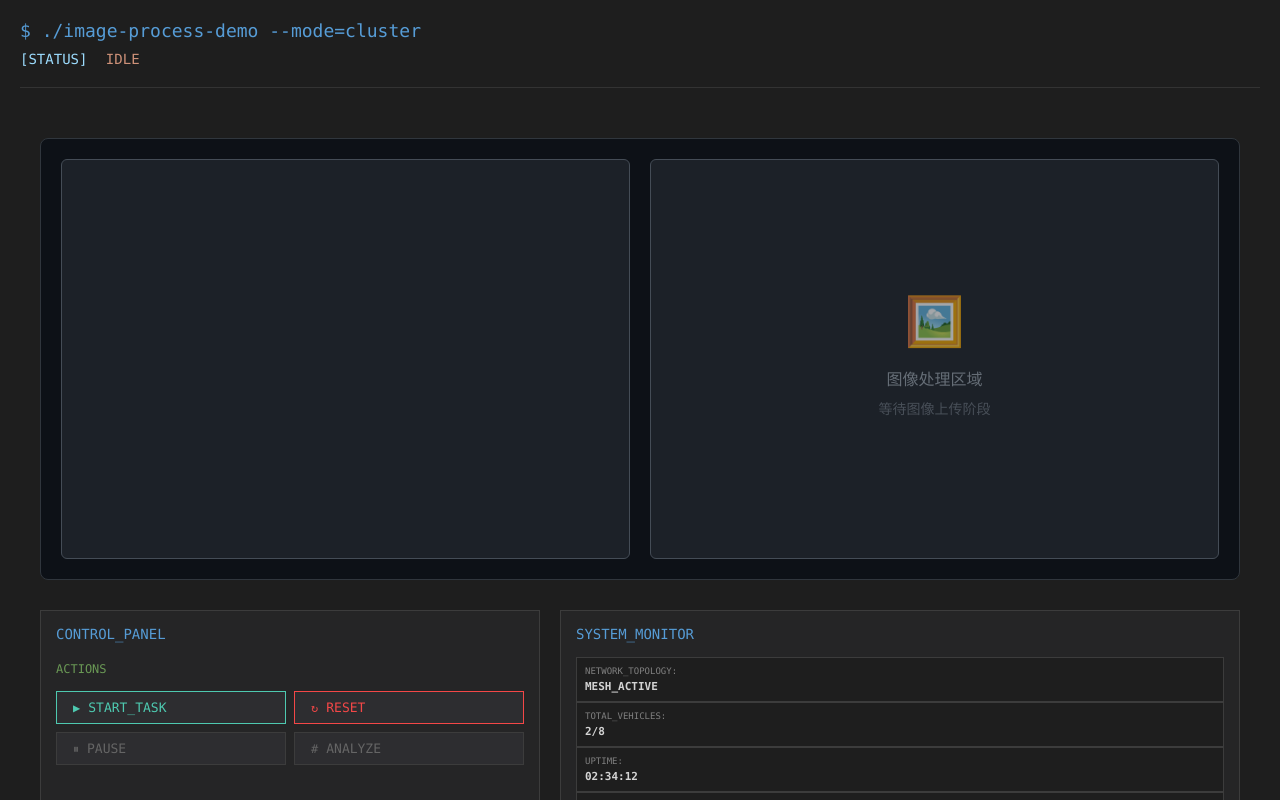
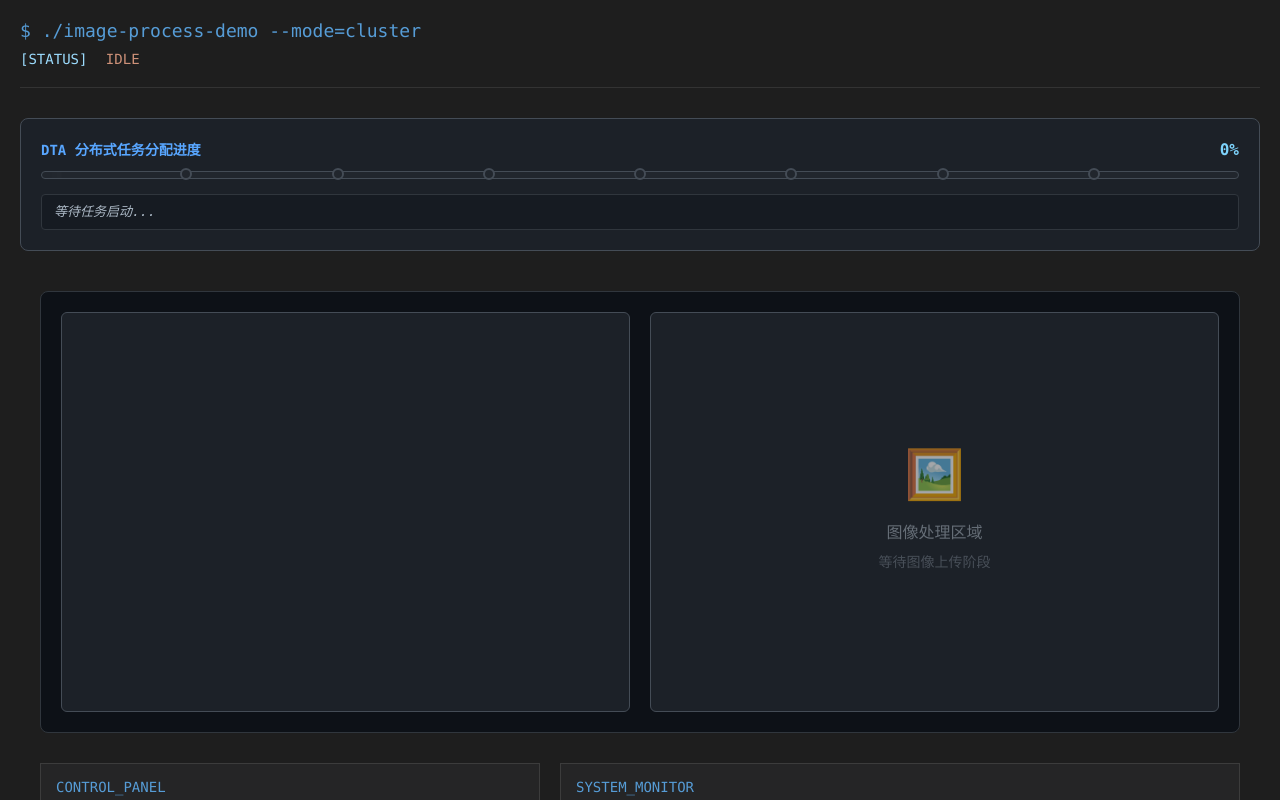
Before and after one commit to Jarmaginer/image-process-demo, a React (Create React App) app: page / in a window 1280 px wide. Shown: the top 800 px of the page. Built offline with nearby package versions, Linux system fonts and the light colour scheme.

Commit message:
初步完成

```diff
--- a/src/App.css
+++ b/src/App.css
@@ -42,6 +42,124 @@ body {
 .system-status span {
   color: #ce9178;
   margin-left: 10px;
+}
+
+/* 顶部进度条区域 */
+.progress-section {
+  background: #1c2128;
+  border: 1px solid #444c56;
+  border-radius: 8px;
+  padding: 20px;
+  margin-bottom: 20px;
+  font-family: 'Consolas', monospace;
+}
+
+.progress-info {
+  display: flex;
+  justify-content: space-between;
+  align-items: center;
+  margin-bottom: 12px;
+}
+
+.progress-label {
+  font-size: 14px;
+  color: #58a6ff;
+  font-weight: 600;
+}
+
+.progress-percentage {
+  font-size: 16px;
+  color: #7dd3fc;
+  font-weight: bold;
+}
+
+.progress-bar-wrapper {
+  position: relative;
+  margin-bottom: 15px;
+}
+
+.progress-bar-track {
+  width: 100%;
+  height: 8px;
+  background: #21262d;
+  border: 1px solid #444c56;
+  border-radius: 4px;
+  overflow: hidden;
+}
+
+.progress-bar-fill {
+  height: 100%;
+  background: linear-gradient(90deg, #58a6ff 0%, #7dd3fc 100%);
+  transition: width 0.4s ease;
+  position: relative;
+}
+
+.progress-bar-fill::after {
+  content: '';
+  position: absolute;
+  top: 0;
+  right: 0;
+  width: 20px;
+  height: 100%;
+  background: linear-gradient(90deg, transparent 0%, rgba(255, 255, 255, 0.3) 100%);
+  animation: shimmer 2s infinite;
+}
+
+@keyframes shimmer {
+  0% { transform: translateX(-20px); opacity: 0; }
+  50% { opacity: 1; }
+  100% { transform: translateX(20px); opacity: 0; }
+}
+
+.progress-steps {
+  position: absolute;
+  top: 50%;
+  left: 0;
+  right: 0;
+  height: 2px;
+  transform: translateY(-50%);
+  display: flex;
+  justify-content: space-evenly;
+  padding: 0;
+}
+
+.progress-step {
+  width: 12px;
+  height: 12px;
+  border-radius: 50%;
+  background: #21262d;
+  border: 2px solid #444c56;
+  transform: translateY(-50%);
+  transition: all 0.3s ease;
+}
+
+.progress-step.completed {
+  background: #238636;
+  border-color: #2ea043;
+  box-shadow: 0 0 8px rgba(46, 160, 67, 0.4);
+}
+
+.progress-step.active {
+  background: #58a6ff;
+  border-color: #7dd3fc;
+  box-shadow: 0 0 12px rgba(88, 166, 255, 0.6);
+  animation: pulse 1.5s infinite;
+}
+
+@keyframes pulse {
+  0%, 100% { transform: translateY(-50%) scale(1); }
+  50% { transform: translateY(-50%) scale(1.2); }
+}
+
+.progress-description {
+  font-size: 13px;
+  color: #adbac7;
+  line-height: 1.4;
+  padding: 8px 12px;
+  background: #161b22;
+  border: 1px solid #30363d;
+  border-radius: 4px;
+  font-style: italic;
 }
 
 /* 主要内容区域 - 重新设计布局 */
--- a/src/App.js
+++ b/src/App.js
@@ -290,12 +290,65 @@ function App() {
     return <NodePanel nodes={nodes} />;
   }
 
+  // 计算进度百分比 - 对齐到space-evenly分布的点
+  const calculateProgress = () => {
+    if (!isTaskStarted) return 0;
+    if (systemState === 'FINISHED') return 100;
+
+    // space-evenly会把7个点分布在8个等分区间中
+    // 第1个点在1/8位置，第2个点在2/8位置，第3个点在3/8位置...
+    // 所以当前点的位置 = currentStepIndex / 8 * 100
+
+    const pointPosition = (currentStepIndex / 8) * 100;
+    return pointPosition;
+  };
+
+  // 获取当前步骤描述
+  const getCurrentStepDescription = () => {
+    if (!isTaskStarted) return "等待任务启动...";
+    if (systemState === 'FINISHED') return "所有任务已完成";
+    return `步骤 ${currentStepIndex}/7: ${processSteps[currentStepIndex]?.process || "处理中..."}`;
+  };
+
   return (
     <div className="App">
       <div className="app-header">
         <h1>$ ./image-process-demo --mode=cluster</h1>
         <div className="system-status">
           [STATUS] <span className={`status-${systemState.toLowerCase()}`}>{systemState}</span>
+        </div>
+      </div>
+
+      {/* 顶部进度条区域 */}
+      <div className="progress-section">
+        <div className="progress-info">
+          <span className="progress-label">DTA 分布式任务分配进度</span>
+          <span className="progress-percentage">{calculateProgress()}%</span>
+        </div>
+        <div className="progress-bar-wrapper">
+          <div className="progress-bar-track">
+            <div
+              className="progress-bar-fill"
+              style={{ width: `${calculateProgress()}%` }}
+            />
+          </div>
+          <div className="progress-steps">
+            {processSteps.slice(1).map((step, index) => {
+              const stepNumber = index + 1; // 步骤编号，从1开始
+              const isCompleted = stepNumber < currentStepIndex;
+              const isActive = stepNumber === currentStepIndex;
+
+              return (
+                <div
+                  key={index}
+                  className={`progress-step ${isCompleted ? 'completed' : ''} ${isActive ? 'active' : ''}`}
+                />
+              );
+            })}
+          </div>
+        </div>
+        <div className="progress-description">
+          {getCurrentStepDescription()}
         </div>
       </div>
 
--- a/src/components/ImagePanel.js
+++ b/src/components/ImagePanel.js
@@ -354,7 +354,6 @@ const ImagePanel = ({ currentStep, onImageUploaded, uploadedImage, imageBlocks }
             <div className="image-display">
               <canvas ref={canvasRef} className="image-canvas" />
               <div className="upload-success">
-                <p>✅ 图像上传成功！</p>
                 <button
                   className="upload-new-btn"
                   onClick={handleUploadClick}
@@ -403,8 +402,6 @@ const ImagePanel = ({ currentStep, onImageUploaded, uploadedImage, imageBlocks }
             <canvas ref={canvasRef} className="image-canvas" />
             {imageBlocks && imageBlocks.length > 0 && (
               <div className="blocks-info">
-                <p>✅ 已生成 {imageBlocks.length} 个图像块</p>
-                <p>🔄 准备分配到节点</p>
               </div>
             )}
           </div>
@@ -416,8 +413,6 @@ const ImagePanel = ({ currentStep, onImageUploaded, uploadedImage, imageBlocks }
             <canvas ref={canvasRef} className="image-canvas" />
             {imageBlocks && imageBlocks.length > 0 && (
               <div className="blocks-info processing">
-                <p>✅ 已生成 {imageBlocks.length} 个图像块</p>
-                <p>🟢 图像块正在依次分配到节点</p>
               </div>
             )}
           </div>
@@ -429,8 +424,6 @@ const ImagePanel = ({ currentStep, onImageUploaded, uploadedImage, imageBlocks }
             <canvas ref={canvasRef} className="image-canvas" />
             {imageBlocks && imageBlocks.length > 0 && (
               <div className="blocks-info">
-                <p>✅ 已完成 {imageBlocks.length} 个图像块分配</p>
-                <p>🔗 正在构建任务依赖图</p>
               </div>
             )}
           </div>
@@ -442,8 +435,6 @@ const ImagePanel = ({ currentStep, onImageUploaded, uploadedImage, imageBlocks }
             <canvas ref={canvasRef} className="image-canvas" />
             {imageBlocks && imageBlocks.length > 0 && (
               <div className="blocks-info">
-                <p>✅ 所有任务已完成分配</p>
-                <p>🎉 图像处理流程完毕</p>
               </div>
             )}
           </div>
```
